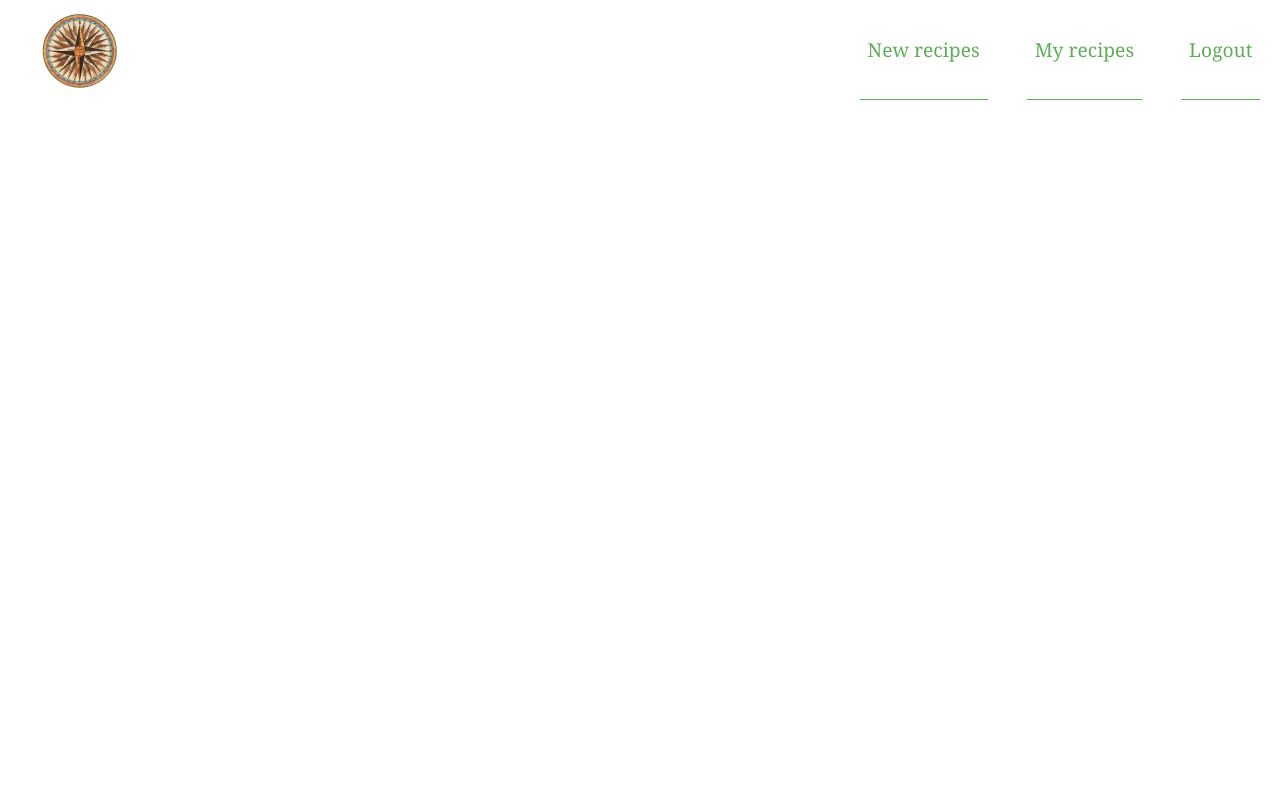
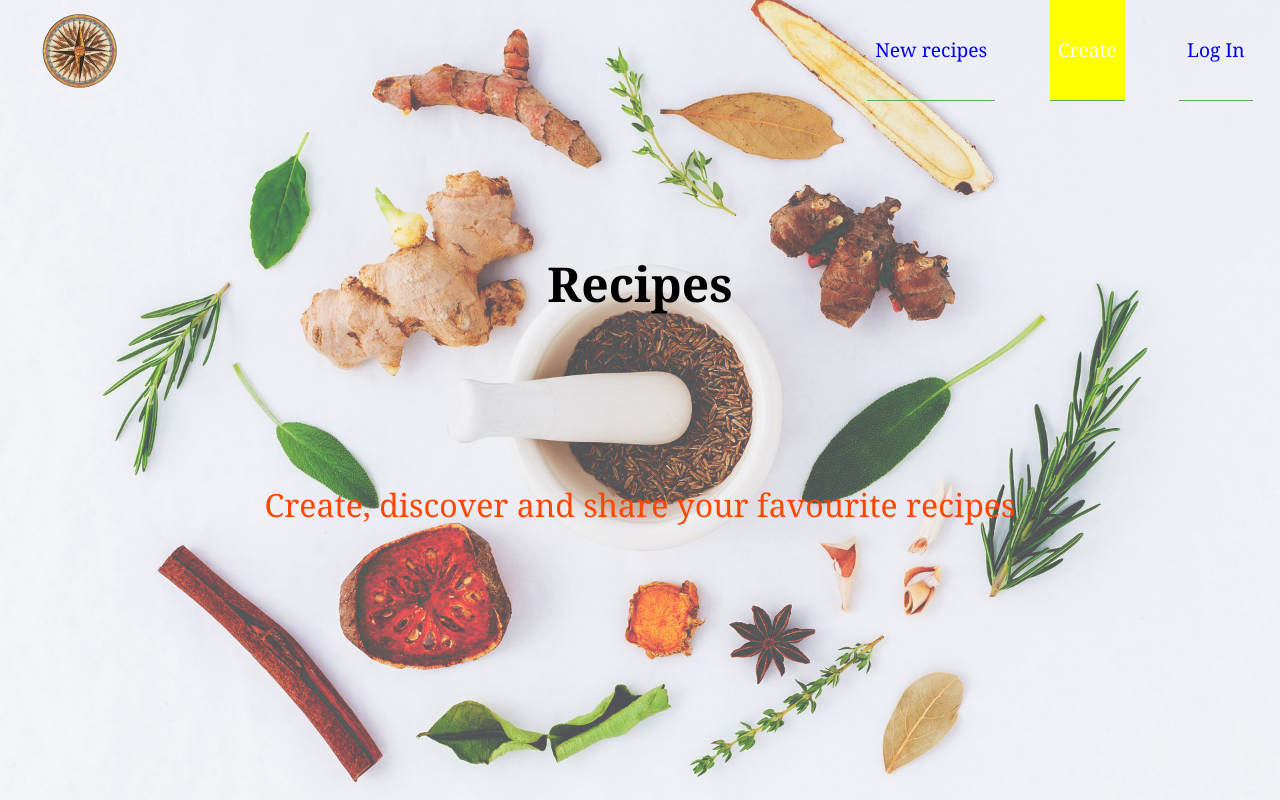
Before and after one commit to karanguitar/recipes, a React (Create React App) app in the folder client/: page /create in a window 1280 px wide. Shown: the top 800 px of the page. Built offline with nearby package versions, Linux system fonts and the light colour scheme.

Commit message:
adding a active class to menu items

```diff
--- a/client/src/App.js
+++ b/client/src/App.js
@@ -4,6 +4,7 @@ import "./styles/main.scss";
 import Header from "./components/navigation/header";
 import Landing from "./pages/Landing";
 import PublicRecipes from "./pages/PublicRecipes";
+import CreateRecipe from "./pages/CreateRecipe";
 
 class App extends Component {
   // state = {
@@ -19,12 +20,15 @@ class App extends Component {
   render() {
     return (
       <div className="App">
-        <Header />
         <BrowserRouter>
-          <Switch>
-            <Route exact path="/path" component={PublicRecipes} />
-            <Route exact path="/" component={Landing} />
-          </Switch>
+          <div>
+            <Header />
+            <Switch>
+              <Route exact path="/recipes" component={PublicRecipes} />
+              <Route path="/" component={Landing} />
+              <Route exact path="/create" component={CreateRecipe} />
+            </Switch>
+          </div>
         </BrowserRouter>
       </div>
     );
--- a/client/src/components/navigation/header.js
+++ b/client/src/components/navigation/header.js
@@ -1,13 +1,15 @@
 import React, { Component } from "react";
 import logo from "../../img/logo.png";
+import { NavLink, Link } from "react-router-dom";
 
 class header extends Component {
   state = {
-    color: ""
+    color: "",
+    activeClass: ""
   };
 
   listenScrollEvent = e => {
-    if (window.scrollY > 200) {
+    if (window.scrollY > 100) {
       this.setState({ color: "--white" });
     } else {
       this.setState({ color: "" });
@@ -22,15 +24,29 @@ class header extends Component {
     return (
       <nav className={`navigation  navigation${this.state.color}`}>
         <div className="navigation__logo">
-          <img className="navigation__logo-image" src={logo} alt="logo" />
+          <Link to="/">
+            <img className="navigation__logo-image" src={logo} alt="logo" />
+          </Link>
         </div>
         {this.state.color ? (
           <h1 className="navigation__heading">Recipes</h1>
         ) : null}
         <ul className="navigation__menu">
-          <li className="navigation__item">New recipes</li>
-          <li className="navigation__item">My recipes</li>
-          <li className="navigation__item">Logout</li>
+          <li onClick={this.activeClass} className="navigation__item">
+            <NavLink activeClassName="active" exact to="/recipes">
+              New recipes
+            </NavLink>
+          </li>
+          <li onClick={this.activeClass} className="navigation__item">
+            <NavLink activeClassName="active" exact to="/create">
+              Create
+            </NavLink>
+          </li>
+          <li onClick={this.activeClass} className="navigation__item">
+            <NavLink activeClassName="active" exact to="/login">
+              Log In{" "}
+            </NavLink>
+          </li>
         </ul>
       </nav>
     );
--- a/client/src/components/util/Modal.js
+++ b/client/src/components/util/Modal.js
@@ -42,6 +42,7 @@ class Modal extends Component {
             src={this.props.toDisplay.img}
             alt={this.props.toDisplay.title}
           />
+          <p className="modal__content">{this.props.toDisplay.content}</p>
         </div>
       </div>
     );
--- /dev/null
+++ b/client/src/pages/CreateRecipe.js
@@ -0,0 +1,13 @@
+import React, { Component } from "react";
+
+class CreateRecipe extends Component {
+  render() {
+    return (
+      <div className="create">
+        <h1>Create recipe</h1>
+      </div>
+    );
+  }
+}
+
+export default CreateRecipe;
--- /dev/null
+++ b/client/src/styles/_createRecipe.scss
@@ -0,0 +1,3 @@
+.create {
+  margin-top: 10rem;
+}
--- a/client/src/styles/_menu.scss
+++ b/client/src/styles/_menu.scss
@@ -26,6 +26,12 @@
     justify-content: center;
     align-items: center;
 
+    a {
+      display: flex;
+      justify-content: center;
+      align-items: center;
+    }
+
     &-image {
       height: 80px;
     }
@@ -48,18 +54,26 @@
   }
 
   &__item {
+    a {
+      height: 100%;
       font-size: 1.2rem;
       padding: 0 0.5rem;
+      text-decoration: none;
+      transition: 1s all;
       display: flex;
       align-items: center;
-    transition: 1s all;
       border-bottom: 1px solid #5fad56;
     }
 
-  &__item:hover {
+    a:visited {
+      color: #5fad56;
+    }
+
+    a:hover {
       cursor: pointer;
+      color: orangered;
       border-bottom: 1px orangered solid;
-    color: orangered;
+    }
   }
 }
 
@@ -73,6 +87,15 @@
   }
 }
 
+.active {
+  color: white;
+  background-color: yellow;
+
+  &:hover {
+    color: white;
+  }
+}
+
 @keyframes example-reverse {
   from {
     background-color: white;
--- a/client/src/styles/_modal.scss
+++ b/client/src/styles/_modal.scss
@@ -11,7 +11,6 @@
     display: flex;
     align-items: center;
     justify-content: center;
-    overflow: block;
   }
 
   &__container {
@@ -28,4 +27,15 @@
   &__image {
     width: 80%;
   }
+
+  @media screen and (min-width: 800px) {
+    &__container {
+      display: grid;
+      grid-template-columns: 1fr 2fr;
+    }
+
+    &__image {
+      grid-column: 1/2;
+    }
+  }
 }
--- a/client/src/styles/main.scss
+++ b/client/src/styles/main.scss
@@ -4,3 +4,4 @@
 @import "./util";
 @import "./publicRecipes";
 @import "./modal";
+@import "./createRecipe";
```
Lines whose indentation alone changed are shown as unchanged.
